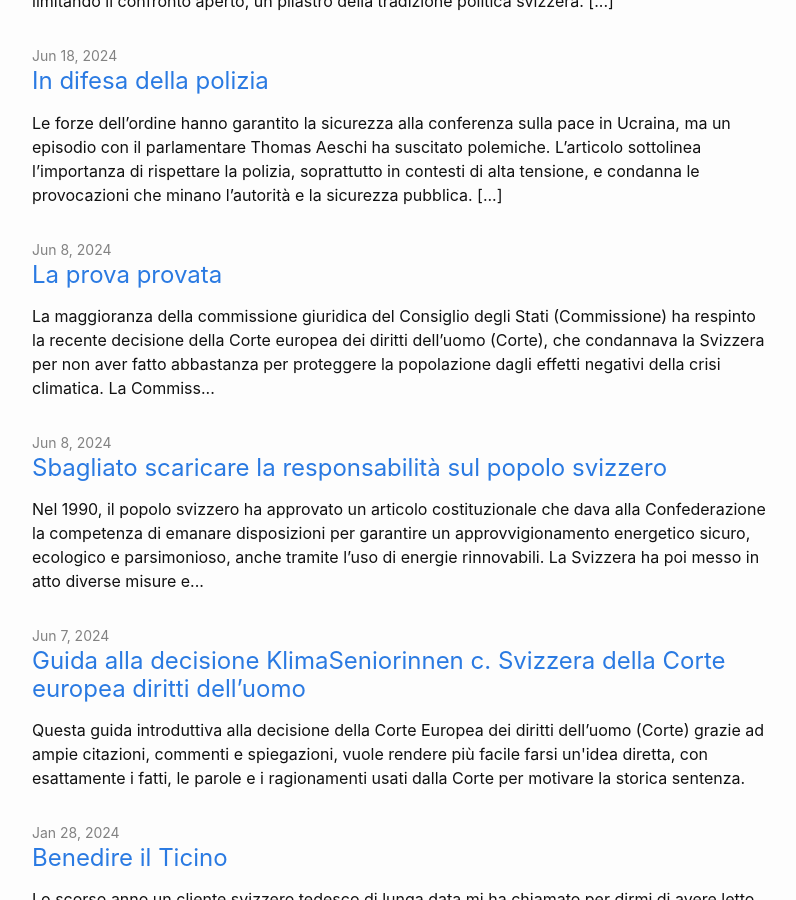
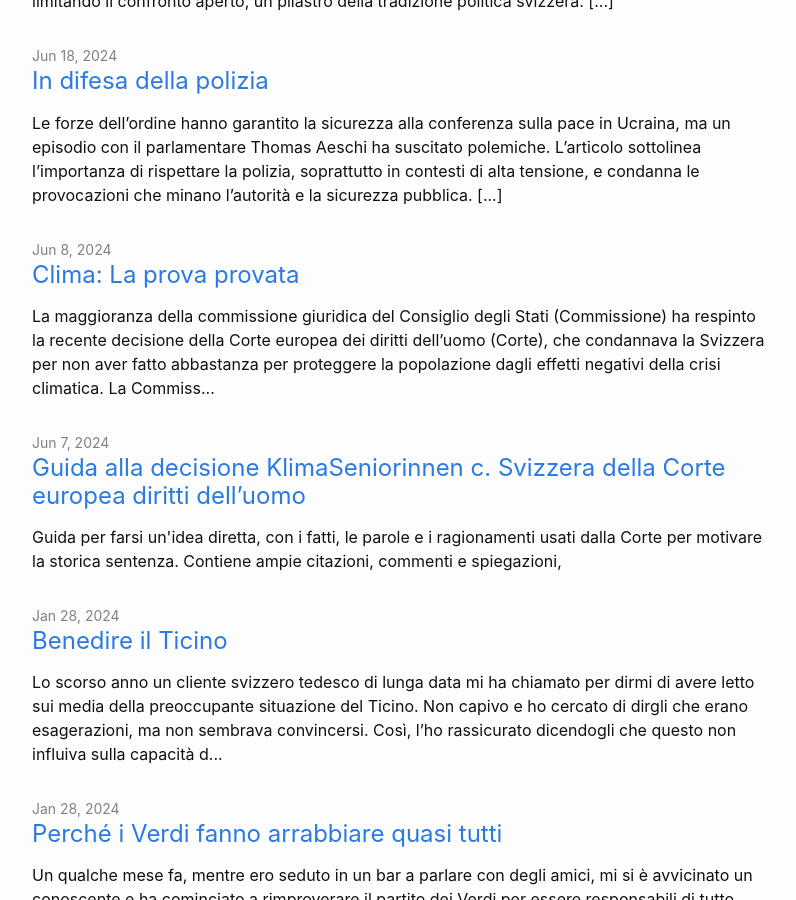
Before and after one commit to dzucchetti/dzucchetti.github.io, a Jekyll site: the page built from index.md, in a window 1280 px wide and 900 px high, scrolled down 293 px. Shown: the whole window, without its empty margins (238-1034 px from the left). Built offline with Jekyll 4.4.1, drawn with Linux system fonts in a browser that asks for light colours; some of the changed lines change nothing that is shown.

Commit message:
klimaseniorinnen traduzione francese

```diff
--- a/_posts/2024-06-07-cedu-klimaseniorinnen.md
+++ b/_posts/2024-06-07-cedu-klimaseniorinnen.md
@@ -1,7 +1,7 @@
 ---
 layout: post
 title: "Guida alla decisione KlimaSeniorinnen c. Svizzera della Corte europea diritti dell’uomo"
-excerpt: "Questa guida introduttiva alla decisione della Corte Europea dei diritti dell’uomo (Corte) grazie ad ampie citazioni, commenti e spiegazioni, vuole rendere più facile farsi un'idea diretta, con esattamente i fatti, le parole e i ragionamenti usati dalla Corte per motivare la storica sentenza."
+excerpt: "Guida per farsi un'idea diretta, con i fatti, le parole e i ragionamenti usati dalla Corte per motivare la storica sentenza. Contiene  ampie citazioni, commenti e spiegazioni, "
 date: 2024-06-07 02-00-00 +0100
 categories: blog
 ---
@@ -18,16 +18,19 @@
 
 Il risultato è questa guida ricca di citazioni. La lettura però dovrebbe essere abbastanza veloce perché non è necessario soffermarsi su tutto, eventualmente, se un argomento interessa si può facilmente ritornare sulla citazione o consultare direttamente il testo della decisione.
 
-* [Guida alla Guida alla decisione KlimaSeniorinnen c. Svizzera (commenti italiano, citazioni **Inglese**)](/files/dossiers/cedu-klimaseniorinnen/guida-klimaseniorinnen-svizzera-12.pdf)
+* [Guida alla Guida alla decisione KlimaSeniorinnen c. Svizzera (commenti italiano, citazioni **Inglese**)](/files/dossiers/cedu-klimaseniorinnen/guida-klimaseniorinnen-vs-svizzera.pdf)
  Versione 09 - 2024-06-07 / **Vedi Avvertenze sotto**
-* [Guida alla Guida alla decisione KlimaSeniorinnen c. Svizzera (commenti italiano, citazioni **Francese**)](/files/dossiers/cedu-klimaseniorinnen/guida-klimaseniorinnen-svizzera-12-francais.pdf)
+* [Guida alla Guida alla decisione KlimaSeniorinnen c. Svizzera (commenti italiano, citazioni **Francese**)](/files/dossiers/cedu-klimaseniorinnen/guide-klimaseniorinnen-vs-suisse.pdf)
  Versione 09 - 2024-06-07 / **Vedi Avvertenze sotto**
 
 Ho anche cercato, non so con quanto successo, di separare il mio punto di vista, in modo che il documento possa essere utile anche a chi ha posizioni politiche diverse. La decisione è stata anche fortemente criticata e ho cercato di dare risposte, dal mio punto di vista.
 
 È una decisione storica, innovatrice ed è probabile che in futuro si evidenzieranno altri aspetti. Questa è una prima versione della guida ed è probabile che seguiranno nuove versioni che aggiungono, spiegano meglio o approfondiscono certi punti.
 
-**Avvertenza: Non sono uno specialista del settore e questo documento vuole servire da introduzione, non ci sono ambizioni di completezza e tantomeno è una valutazione giuridica. La decisione della Commissione affari giuridici del Consiglio degli Stati di invitare le Camere federali a non applicare la sentenza della Corte, ha reso urgente la necessità di farsi un’opinione per cui ho deciso di mettere a disposizione il documento in forma di bozza. Spero possa essere d’utilità e mi scuso già sin d’ora per errori, imprecisioni o difficoltà di comprensione e vi chiedo di darmi feedback e suggerimenti.**
+* [Clima: la prova provata](/blog/2024/06/08/clima-prova-provata)
+  L'Assemble federale dimostra che la Corte aveva ragione.
+
+**Avvertenza: Questo documento vuole servire da introduzione, non ci sono ambizioni di completezza e tantomeno è una valutazione giuridica. La decisione della Commissione affari giuridici del Consiglio degli Stati di invitare le Camere federali a non applicare la sentenza della Corte, ha reso urgente la necessità di farsi un’opinione per cui ho deciso di mettere a disposizione il documento in forma di bozza. Spero possa essere d’utilità e mi scuso già sin d’ora per errori, imprecisioni o difficoltà di comprensione e vi chiedo di darmi feedback e suggerimenti.**
 
 ## Riassunti consigliati
 
@@ -77,3 +80,4 @@
 
 * 2024-06-06 Aggiunto documento con citazioni in francese
 * 2024-06-07 Aggiornato il documento (alcune correzioni, capitolo Corte europea), aggiunto la sezione "Riferimenti e link"
+* 2025-02-01 Aggiunto traduzione automatica in Francese
--- a/_posts/2024-06-08-230.md
+++ /dev/null
@@ -1,17 +0,0 @@
----
-layout: post
-title: "Sbagliato scaricare la responsabilità sul popolo svizzero"
-excerpt: "Nel 1990, il popolo svizzero ha approvato un articolo costituzionale che dava alla Confederazione la competenza di emanare disposizioni per garantire un approvvigionamento energetico sicuro, ecologico e parsimonioso, anche tramite l’uso di energie rinnovabili. La Svizzera ha poi messo in atto diverse misure e..."
-date: 2024-06-08 02-00-00 +0100
-categories: blog
----
-
-# Sbagliato scaricare la responsabilità sul popolo svizzero
-
-Nel 1990, il popolo svizzero ha approvato un articolo costituzionale che dava alla Confederazione la competenza di emanare disposizioni per garantire un approvvigionamento energetico sicuro, ecologico e parsimonioso, anche tramite l’uso di energie rinnovabili. La Svizzera ha poi messo in atto diverse misure e aderito a degli accordi internazionali per la riduzione del CO2.
-
-L’Ufficio federale dell’ambiente, sul suo sito internet, indica che la Confederazione ha mancato di poco l’obiettivo di riduzione del 2020\. Ora sappiamo che questa informazione è totalmente falsa. Infatti, con una sentenza del 9 aprile 2024, la Corte europea dei diritti dell’uomo (CEDU) ha stabilito che: “In conclusione, vi erano alcune lacune critiche nel processo di creazione del quadro normativo nazionale da parte delle autorità svizzere, tra cui l'incapacità di quantificare, attraverso un bilancio del carbonio o in altro modo, i limiti delle emissioni nazionali di gas serra. Inoltre, la Corte ha notato che, come riconosciuto dalle autorità competenti, lo Stato non ha raggiunto in passato gli obiettivi di riduzione delle emissioni di gas serra.” (paragrafo 573, traduzione propria). Nel periodo 2013-2020 la riduzione è stata solo dell’11% invece dei 25%-45% necessari (paragrafi 558 e 559).
-
-All’indomani della sentenza, in diversi hanno sostenuto che la decisione della CEDU andava contro la democrazia diretta, perché il popolo svizzero ha bocciato (con solo il 51,6% di contrari) la Legge sulla riduzione del CO2 nel 2021\. Questa tesi sottintende, erroneamente, che il popolo sia l’unico colpevole dell’inadempienza. Invece, le responsabilità principali sono del Consiglio federale e del Parlamento, anche perché, se si fosse saputo che la Svizzera non rispettava gli impegni presi, l’esito della votazione del 2021 sarebbe stato sicuramente diverso.
-
-Finalmente, la CEDU ha fatto chiarezza in un settore complesso e di estrema importanza per la salute delle persone. Ancora una volta, la CEDU si è dimostrata essere un’istituzione a favore dei cittadini, preziosa per il controllo e la trasparenza dell’attività del governo e del parlamento. La decisione sarà di sicuro una preziosa guida per le autorità, aiuterà a trovare soluzioni, contribuirà in modo positivo al dibattito politico e rafforzerà quindi la nostra democrazia.
--- a/_posts/2024-06-08-231.md
+++ b/_posts/2024-06-08-clima-prova-provata.md
@@ -1,12 +1,12 @@
 ---
 layout: post
-title: "La prova provata"
+title: "Clima: La prova provata"
 excerpt: "La maggioranza della commissione giuridica del Consiglio degli Stati (Commissione) ha respinto la recente decisione della Corte europea dei diritti dell’uomo (Corte), che condannava la Svizzera per non aver fatto abbastanza per proteggere la popolazione dagli effetti negativi della crisi climatica. La Commiss..."
 date: 2024-06-08 02-00-00 +0100
 categories: blog
 ---
 
-# La prova provata
+# Clima: la prova provata
 
 La maggioranza della commissione giuridica del Consiglio degli Stati (Commissione) ha respinto la recente decisione della Corte europea dei diritti dell’uomo (Corte), che condannava la Svizzera per non aver fatto abbastanza per proteggere la popolazione dagli effetti negativi della crisi climatica. La Commissione, con un comunicato di una sola pagina del 23 maggio 2024, si oppone a questa "innovazione" giuridica, critica pesantemente l’agire della Corte, ne confuta le risultanze ed esclude di considerare qualsiasi ipotesi di miglioramento delle normative svizzere, concludendo che "non vede pertanto alcuna ragione per dare ulteriore seguito alla sentenza, pronunciata dalla Corte il 9 aprile 2024".
 
```
Also changed, not shown: 4 other files.
